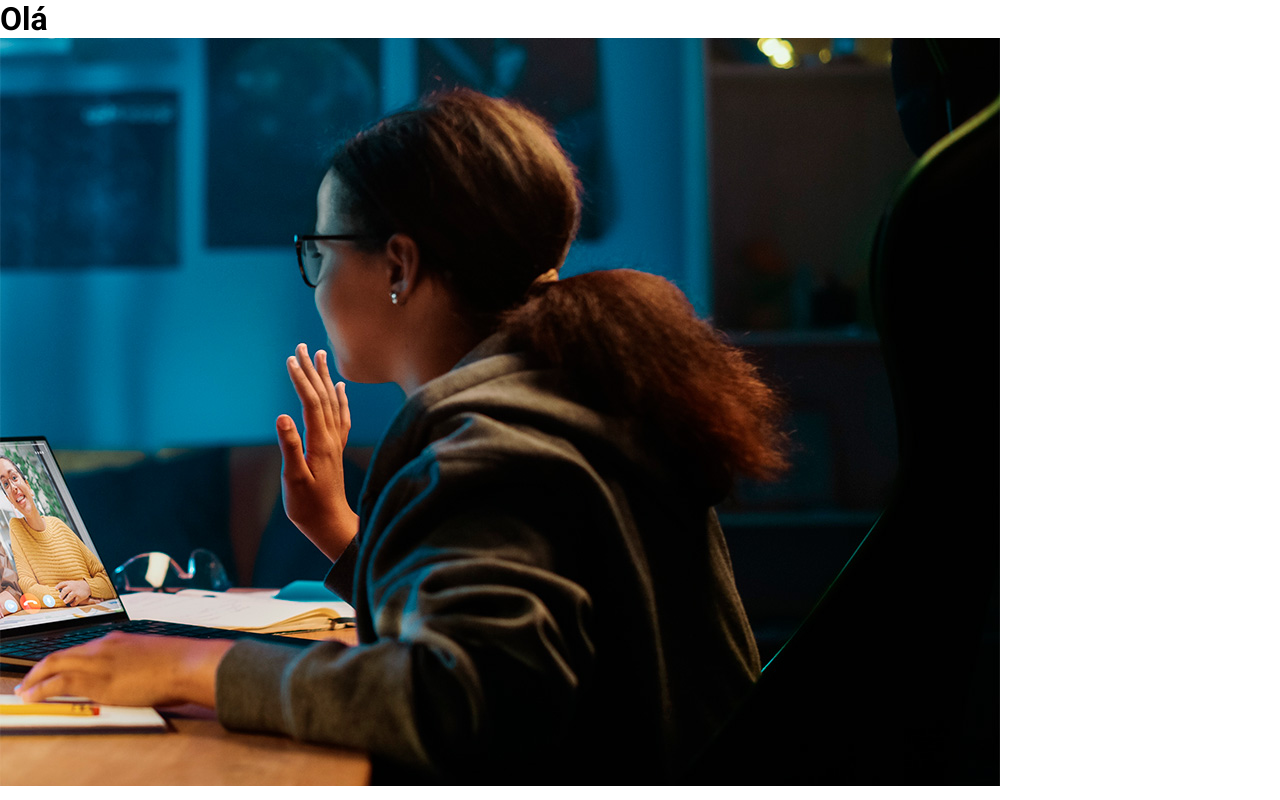
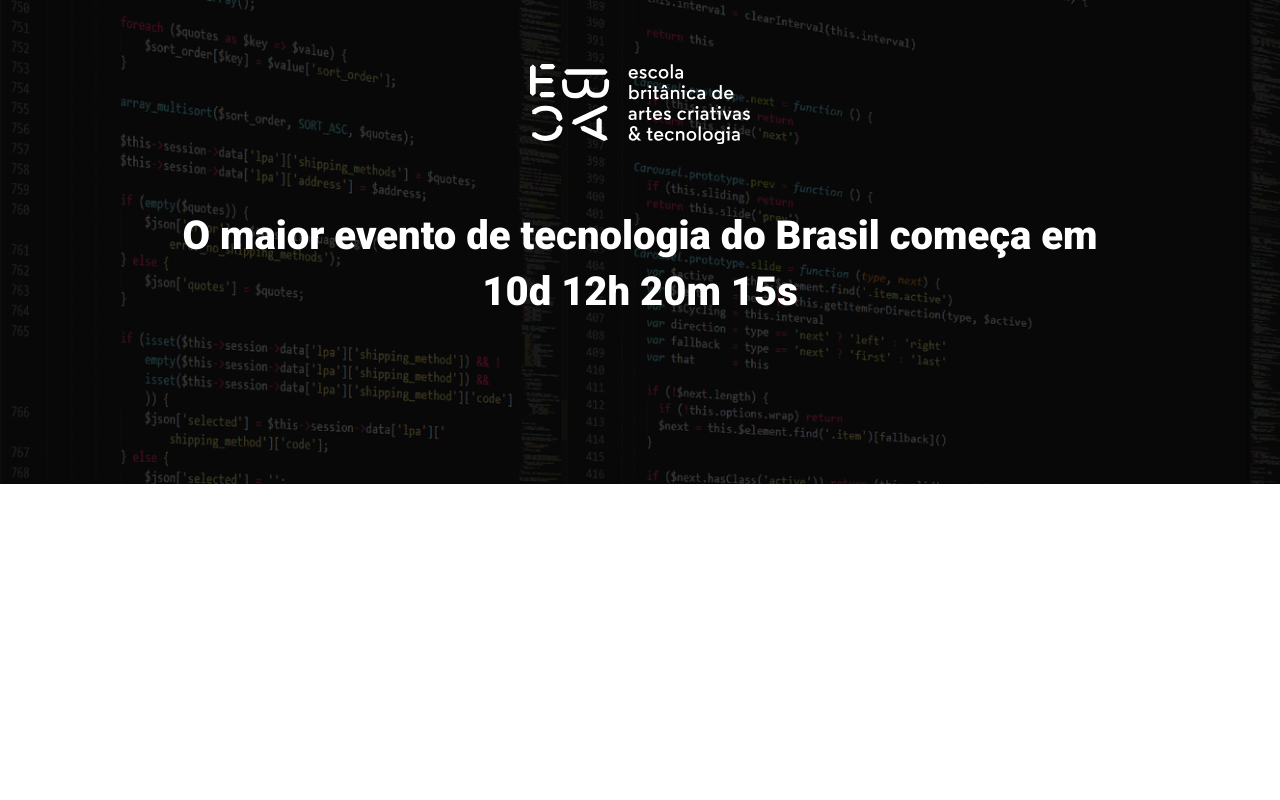
Before and after one commit to kellzero/ebac_tech_talks, a website built with Parcel: page src/index.html in a window 1280 px wide. Built offline with nearby package versions, Linux system fonts and the light colour scheme.

Commit message:
criando o hero

```diff
--- a/src/index.html
+++ b/src/index.html
@@ -11,8 +11,14 @@
     <link rel="stylesheet" href="./styles/main.scss">
 </head>
 <body>
-    <h1>Olá</h1>
-    <img src="./images/backend.png" alt="">
+    <header class="hero">
+        <div class="container">
+            <img class="hero__logo" src="./images/ebac_logo.svg" alt="EBAC">
+            <p class="hero__text">
+                O maior evento de tecnologia do Brasil começa em 10d 12h 20m 15s
+            </p>
+        </div>
+    </header>
 
     <script src="./scripts/main.js"></script>
 </body>
--- /dev/null
+++ b/src/styles/_hero.scss
@@ -0,0 +1,51 @@
+.hero {
+    padding-top: 64px;
+    padding-bottom: 100px;
+    background-image: url(../images/fundo.png);
+    background-repeat: no-repeat;
+    background-size: cover;
+    position: relative;
+
+
+    .container {
+        position: relative;
+    }
+
+    &::before {
+        position: absolute;
+        top: 0;
+        left: 0;
+        width: 100%;
+        height: 100%;
+        background-color: #000;
+        content: '';
+        opacity: .7;
+    }
+
+    &__text {
+        margin-top: 64px;
+        margin-bottom: 64px;
+        font-size: 40px;
+        line-height: 56px;
+        font-weight: 800;
+        text-align: center;
+    }
+
+    &__logo {
+        margin: 0 auto;
+        height: 80px;
+        display: block;
+    }
+
+    @media (max-width: 640px){
+        padding: 40px 0;
+        &__logo {
+            height: 40px;
+        }
+        &__text {
+            font-size: 22px;
+            line-height: 24px;
+            margin: 24px 0;
+        }
+    }
+}
--- a/src/styles/main.scss
+++ b/src/styles/main.scss
@@ -1,6 +1,25 @@
+@use 'hero';
+
+
+
 * {
     margin: 0;
     padding: 0;
     box-sizing: border-box;
     font-family: "Roboto", sans-serif;
+    color: #fff;
 }
+.container {
+    max-width: 960px;
+    height: 100%;
+    margin: 0 auto;
+
+    @media (max-width: 640px) {
+        max-width: 80%;
+    }
+
+
+    @media (max-width: 1024px) {
+        max-width: 90%;
+    }
+}
```
